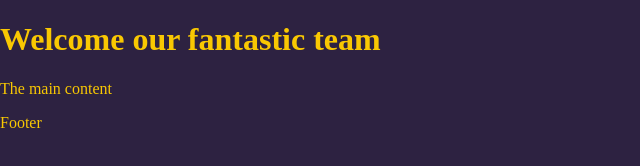
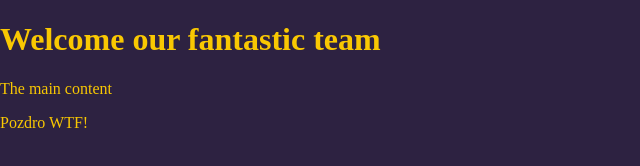
Before and after one commit to kasiaizak/wtf-crew, a website: page src/content/index.html in a window 1280 px wide. Shown: the full height of the page, 0-640 px from the left. Drawn offline with nearby package versions, Linux system fonts and the light colour scheme; files that its build step writes are made by us from their sources; files whose address does not match are found by name.

Commit message:
feat: changed footer content

```diff
--- a/src/content/index.html
+++ b/src/content/index.html
@@ -27,7 +27,7 @@
     <main class="main">
         <p>The main content</p>
     </main>
-  <footer class="footer">Footer</footer>
+    <footer class="footer">Pozdro WTF!</footer>
 
 
 
```
Lines whose indentation alone changed are shown as unchanged.
